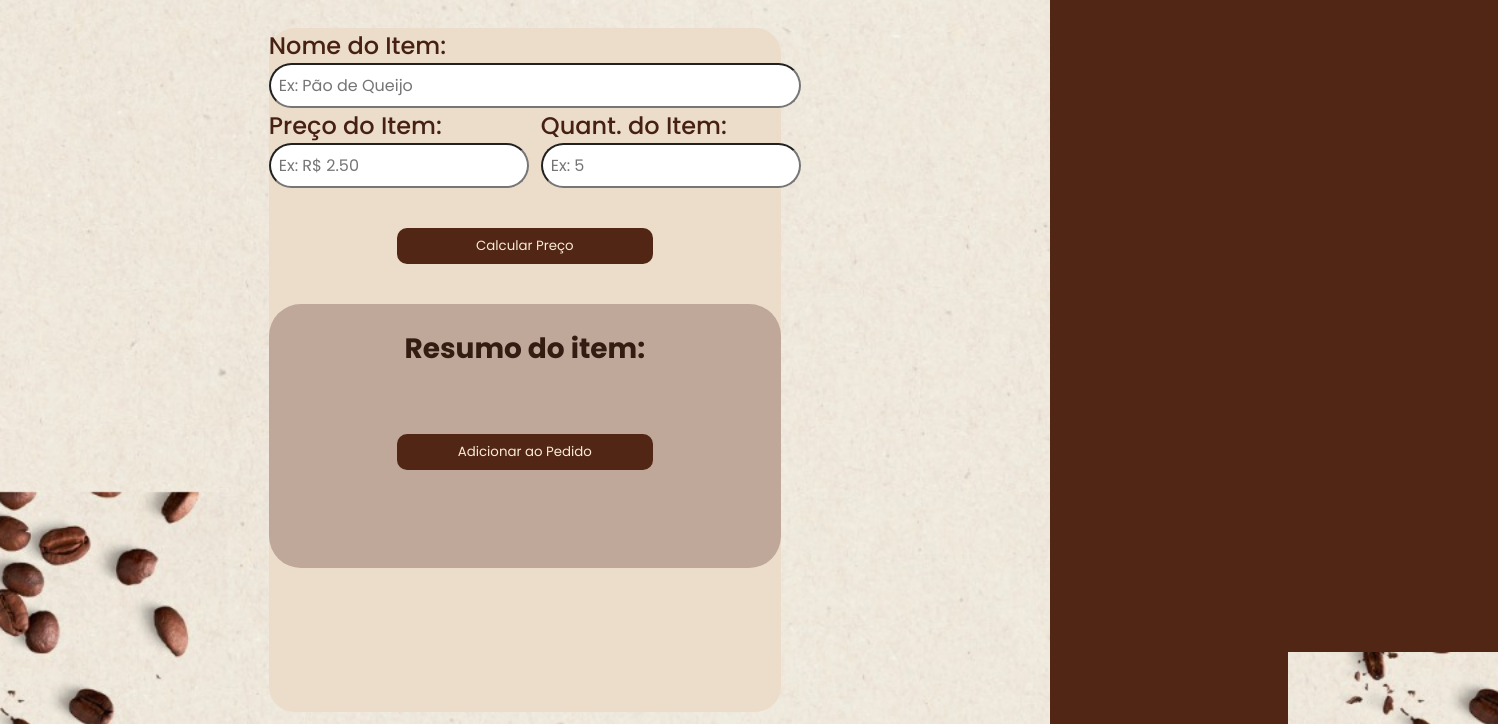
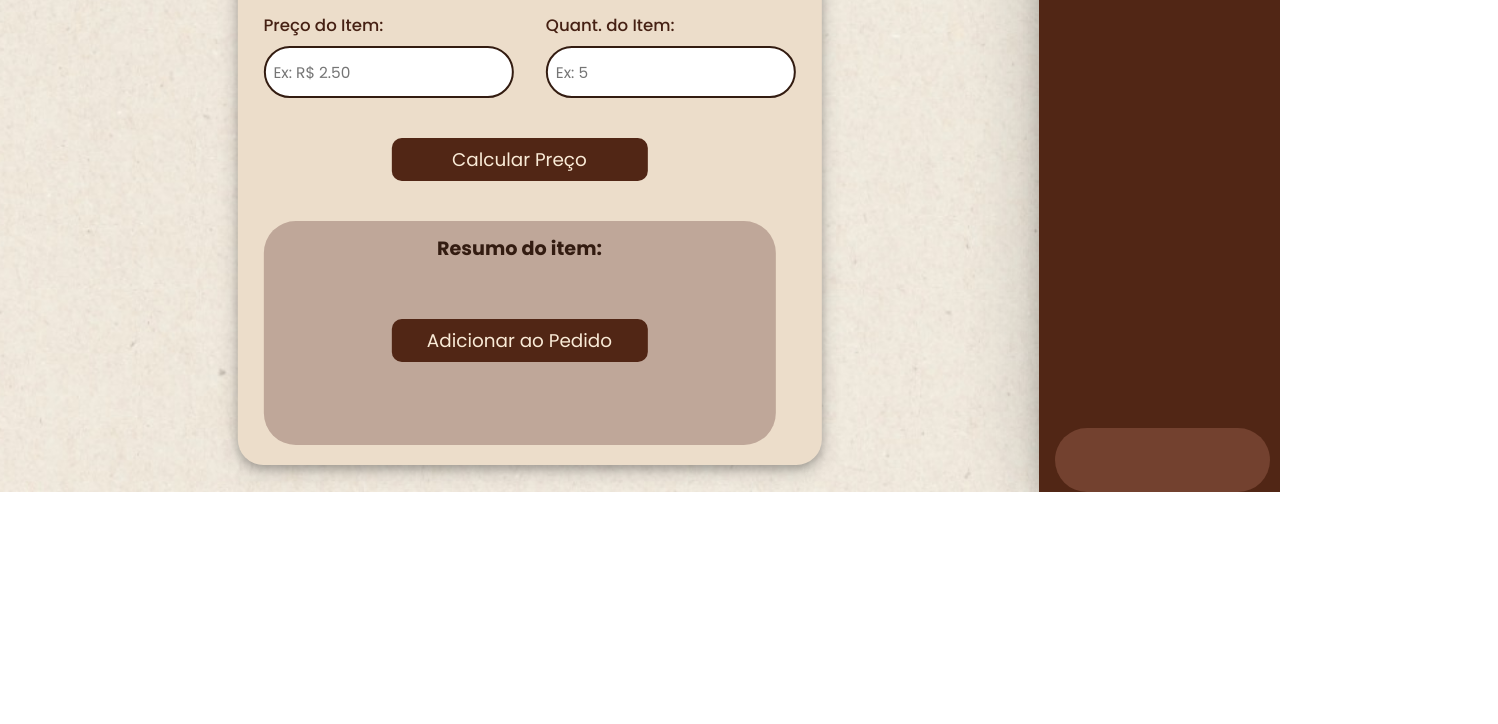
Before and after one commit to Nivea-izeLu/Cafeteria, a website: page public/index.html in a window 1280 px wide. Shown: the part 308-1032 px from the top of the page, 1498 px wide, since content can reach past the window. After the commit the page ends 800 px from the top, so only its background shows below. Drawn offline with Linux system fonts and the light colour scheme; a web font is replaced by a local one.

Commit message:
last update css

```diff
--- a/public/index.html
+++ b/public/index.html
@@ -12,7 +12,7 @@
 
   <div class="container">
     <div class="parte1">
-      <img src="../imagens/Logo.png" alt="Logo da Cafeteria" class="logo">
+      <img src="imagens/Logo.png" alt="Logo da Cafeteria" class="logo">
 
    <div class="menu">
   <div class="form-card">
@@ -49,9 +49,11 @@
 <div>
   <div class="mostrarLista" id="mostrarLista"> </div>
 
-  <div class="total">
+  <center>
+    <div class="total">
     <span id="valorT"> </span>
-  </div>
+    </div>
+</center>
 
 </div>
 
--- a/public/script.js
+++ b/public/script.js
@@ -29,14 +29,14 @@ function calcular() {
 
 function mostrarLista() {
   const div = document.getElementById("mostrarLista");
-  div.innerHTML = "<h5 id='tituloPedido'>Itens do Pedido</h5>";
+  div.innerHTML = "<center><h5 id='tituloPedido'>Itens do Pedido</h5></center>";
 
 
       pedidoAtual.forEach((item, index) => { //para cada item do json/array fara o processo abaixo
         const p = document.createElement("p"); //cria uma tag html
 
         //cria uma tag <p> e escreve um texto dentro dela
-        p.innerHTML = `<strong>  ${index + 1}.  ${item.nome} </strong> <br>
+        p.innerHTML = ` <br> <strong>  ${index + 1}.  ${item.nome} </strong> <br>
       unidade: ${item.quant} <br>
       preço: ${item.preco} <br>
       v.total: ${item.valor} <br>
--- a/public/style.css
+++ b/public/style.css
@@ -13,9 +13,9 @@ body {
 }
 
 .logo {
-  width: 24vw;
-  height: 24vh;
-  margin-top: 8vh;
+  width: 22vw;
+  height: 22vh;
+  margin-top: 3vh;
   padding-right: 1vw;
 }
 
@@ -33,32 +33,54 @@ body {
 .menu {
   background-color: #ECDDCA;
   flex: 2;
-  margin: 10vh 21vw 1.5vh 21vw;
+  margin:auto;
+  transform: translate(1%, 0%);
   border-radius: 2vw;
+  padding: 2.5vh 2vw;
+  box-shadow: 0 4px 8px 0 rgba(0, 0, 0, 0.2), 0 6px 20px 0 rgba(0, 0, 0, 0.19);
 }
 
 label {
-  font-size: 3vh;
+  font-size: 1.3vw;
   color: #452013;
   font-weight: 500;
 }
 
-input[type="text"],
-input[type="number"] {
+input[type="text"] {
   border-radius: 10vh;
-  font-size: 1em;
-  width: 100%;
-  color: #73412F;
+  font-size: 1.2vw;
+  width: 40vw;
+  height: 4vh;
   display: block;
   justify-content: center;
   align-items: center;
   padding: 1vh;
+  margin-top: 1vh;
+  background-color: white;
+  border-color:#331c11;
+  border-style:solid;
+}
+
+input[type="number"] {
+  border-radius: 10vh;
+  font-size: 1.2vw;
+  width: 18vw;
+  height: 4vh;
+  color: #000000;
+  display: block;
+  justify-content: center;
+  align-items: center;
+  padding: 1vh;
+  margin-top: 1vh;
+  border-color:#331c11;
+  border-style:solid;
 }
 
 .divisao-form {
    display: flex;
    justify-content: space-between;
    gap: 4vh;
+   margin-top: 2vh;
 }
 
 button {
@@ -69,10 +91,11 @@ button {
   margin: 5vh 10vw 5vh 10vw;
   border: solid 0px;
   border-radius: 10px;
+  font-size: 2.3vh
 }
 
 .btnSalvar {
-  margin-top: 3vh;
+  margin-top: 2vh;
 }
 
 .text{
@@ -82,7 +105,7 @@ button {
 
 .resultado {
   background-color: #BFA799;
-  height: 33vh;
+  height: 28vh;
   width: 40vw;
   border-radius: 4vh;
 }
@@ -90,17 +113,21 @@ button {
 h4 {
   display: flex;
   justify-content: center;
-  padding-top: 3vh;
+  padding-top: 1vw;
   color: #331c11;
   font-weight: bold;
-  font-size: 3.5vh;
+  font-size: 1.5vw;
 }
 
 /* Parte para mostrar a lista JSON*/
 .mostrarLista {
   background-color: #512615;
-  width: 35vw;
-  height: 120vh;
+  width: 16.8vw;
+  height: 100vh;
+  right:0% ;
+  position: absolute;
+  box-shadow: 0 5px 82px 0 rgba(0, 0, 0, 0.2), 0 6px 20px 0 rgba(0, 0, 0, 0.19);
+  padding-left: 2vw;
 }
 
 #tituloPedido {
@@ -109,24 +136,34 @@ h4 {
   font-weight: 400;
   font-style: normal;
   color: #ffe4c4;
-  padding-left: 1vh;
+
 }
 p{
   color: #ffe4c4;
 }
 
 .total{
-background-color:#512615;
-width: 18vw;
+background-color:#73412F;
+border-radius: 3vw;
+width: 16.8vw;
 height: 8vh;
-padding: 0.5vh;
+right: 0.8%;
+top:92%;
+position: absolute;
 }
+
 #valorT{
-  color:#ffe4c4;
-  width: 18vw;
-  height: 15vh;
+  color: #ffe4c4;
+  width: 16vw;
+  height: 5vh;
   padding: 0.5vh;
-  font: arial;
-  font-size: 3vh;
+  font-size: 2.5vh;
   font-weight: 800;
+  display: block;
+  margin-top: 2vh;
 }
+
+#esp{
+  margin-left: 20px;
+  padding-left: 20px;
+}
```
Also changed, not shown: data.json (+0 -21 lines), 1 other file.
